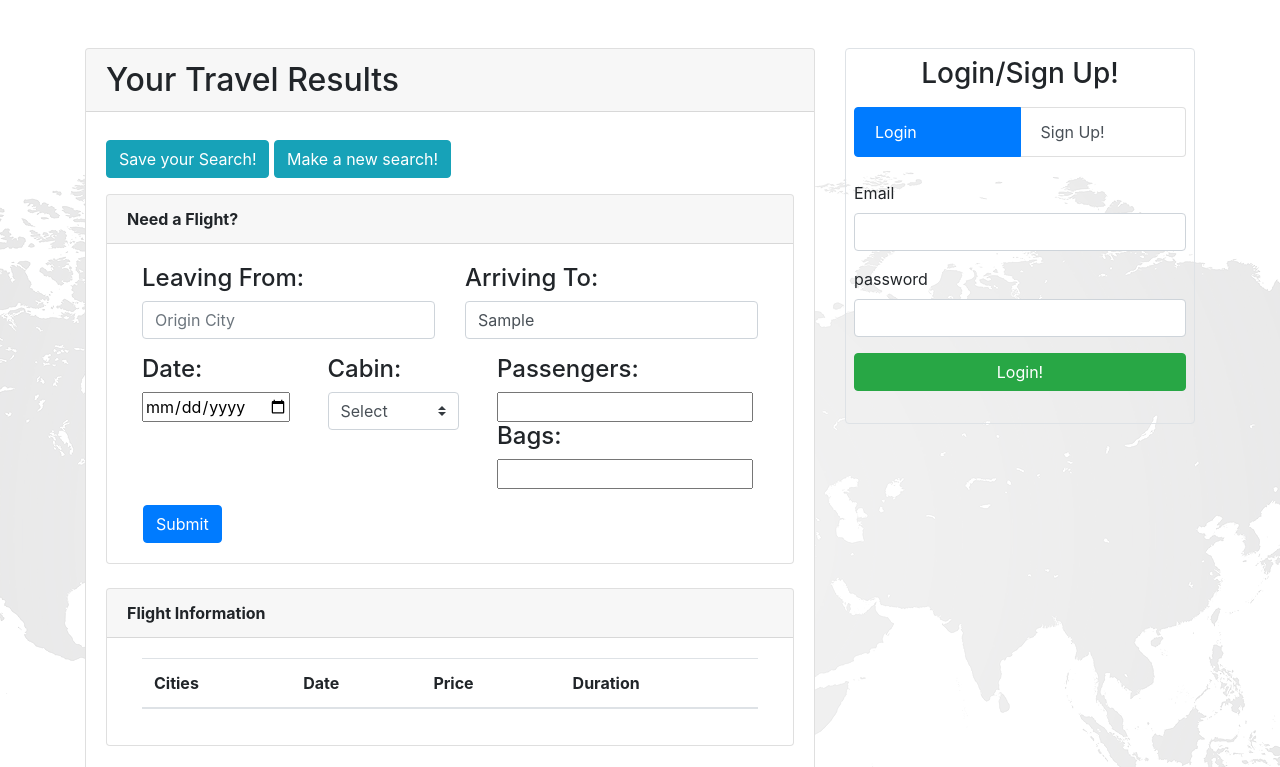
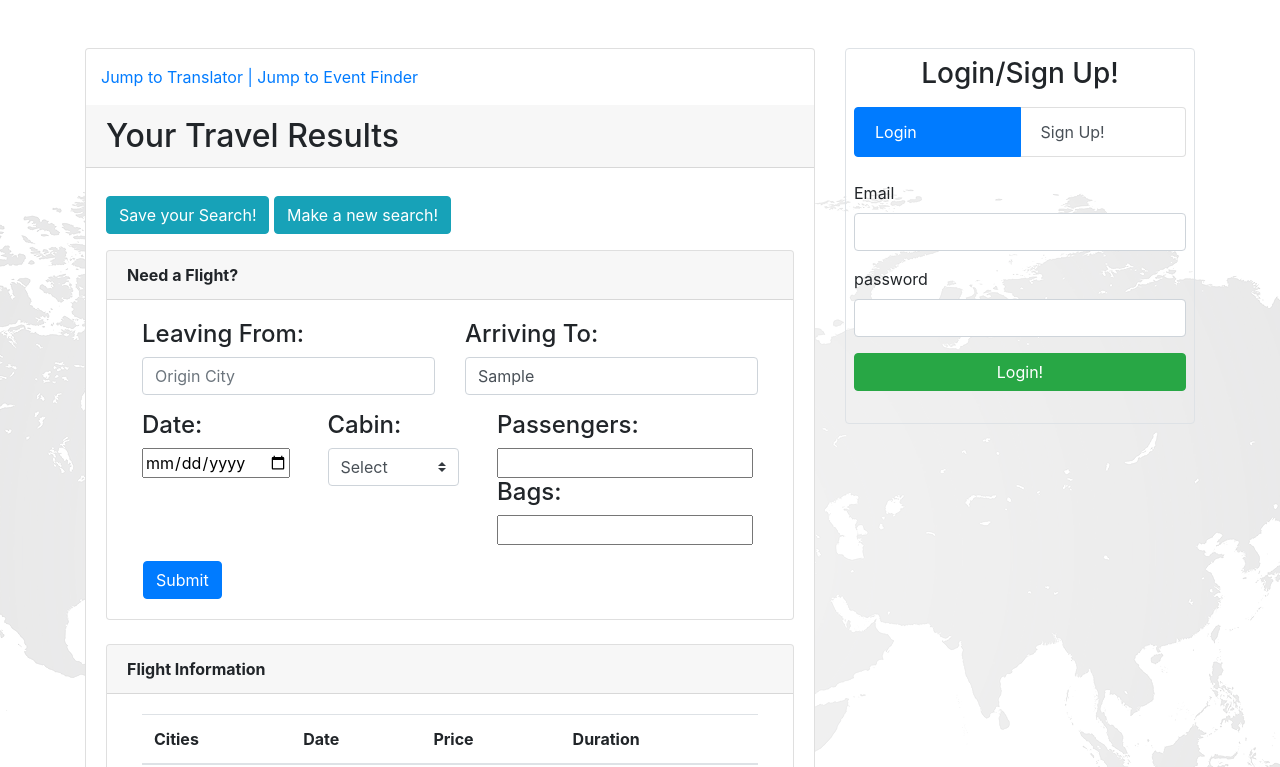
Before and after one commit to mrubenstein6192/Project_2, a website: page public/index.html in a window 1280 px wide. Both pictures are taken after typing "Sample" into the empty fields and a click on the button "Search". Shown: the top 767 px of the page. Drawn offline with nearby package versions, Linux system fonts and the light colour scheme.

Commit message:
shortcuts

```diff
--- a/public/index.html
+++ b/public/index.html
@@ -29,8 +29,18 @@
           </div>
         </div>
 
+
         <!-- results field for weather, events, and translator -->
         <div class="card" id="results">
+            <div class = "container my-3">
+                <div class="row">
+                  <div class = col>
+                    <a href="#translator">Jump to Translator </a>
+                    <a href="#eventFinder"> | Jump to Event Finder</a>
+                  </div>
+                </div>
+              </div>
+
           <h2 class="card-header">Your Travel Results</h2>
           <div class="mt-2 card-body" id="results">
             <button id="save-search" class="btn btn-info">Save your Search!</button>
@@ -114,7 +124,7 @@
             </div>
             <div class="translator mt-3">
               <div class="card">
-                <div class="card-header"><strong>Flying International? Translate Key Phrases:</strong></div>
+                <div class="card-header"><a name = "translator"></a><strong>Flying International? Translate Key Phrases:</strong></div>
                 <div class="card-body">
                   <div class="container">
                     <div class="row">
@@ -170,7 +180,7 @@
             <!-- Event Form  -->
             <div class="EventFinder mt-5">
               <div class="card">
-                <div class="card-header"><strong>Event Finder</strong></div>
+                <div class="card-header"><a name = "eventFinder"></a><strong>Event Finder</strong></div>
                 <div class="card-body">
                   <div class="container">
                     <div class="row">
```
